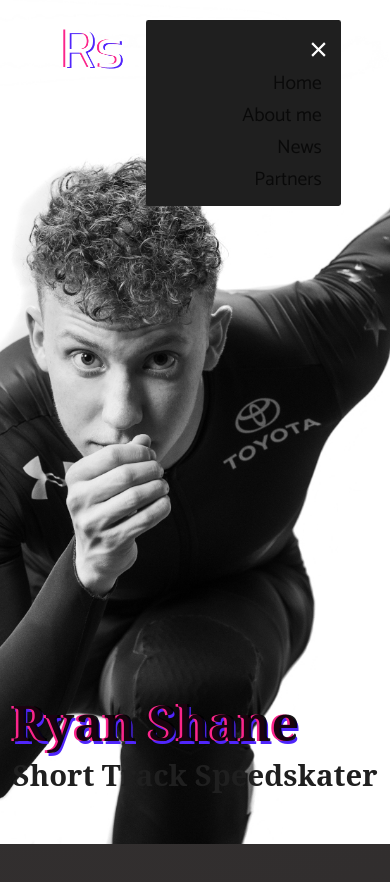
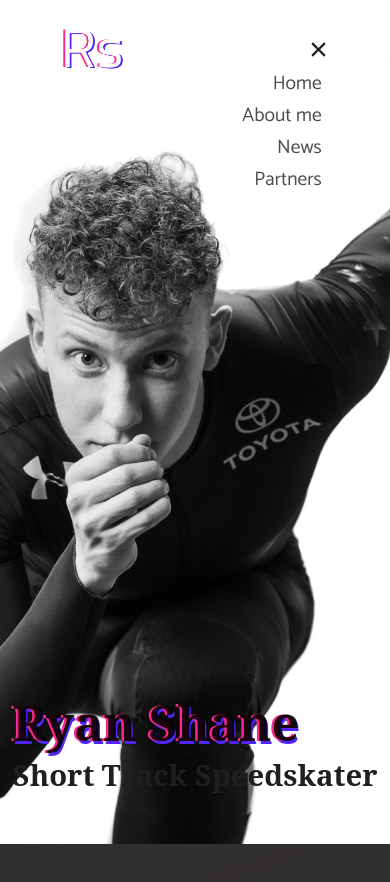
Before and after one commit to c0degreen/ryansshane, a React (Create React App) app: page / in a window 390 px wide. Both pictures are taken after a click on the icon 318 px from the left and 49 px from the top of the page. Shown: the top 882 px of the page. Built offline with nearby package versions, Linux system fonts and the light colour scheme; a web font is replaced by a local one.

Commit message:
fixed mobile menu styling

```diff
--- a/src/components/navbar/Navbar.jsx
+++ b/src/components/navbar/Navbar.jsx
@@ -22,8 +22,8 @@
       </div>
       <div className='rss__navbar-menu'>
         {toggleMenu
-          ? <RiCloseLine color='var(--white)' size={27} onClick={() => setToggleMenu(false)} />
-          : <RiMenu3Line color='var(--white)' size={27} onClick={() => setToggleMenu(true)} />}
+          ? <RiCloseLine color='var(--black)' size={27} onClick={() => setToggleMenu(false)} />
+          : <RiMenu3Line color='var(--black)' size={27} onClick={() => setToggleMenu(true)} />}
       </div>
       {toggleMenu && (
         <div className='rss__navbar-menu_container slide-bottom'>
--- a/src/components/navbar/navbar.css
+++ b/src/components/navbar/navbar.css
@@ -73,7 +73,6 @@
       flex-direction: column;
 
       text-align: end;
-      background: var(--black);
 
       padding-top: 5rem;
       padding-bottom: 1rem;
```
